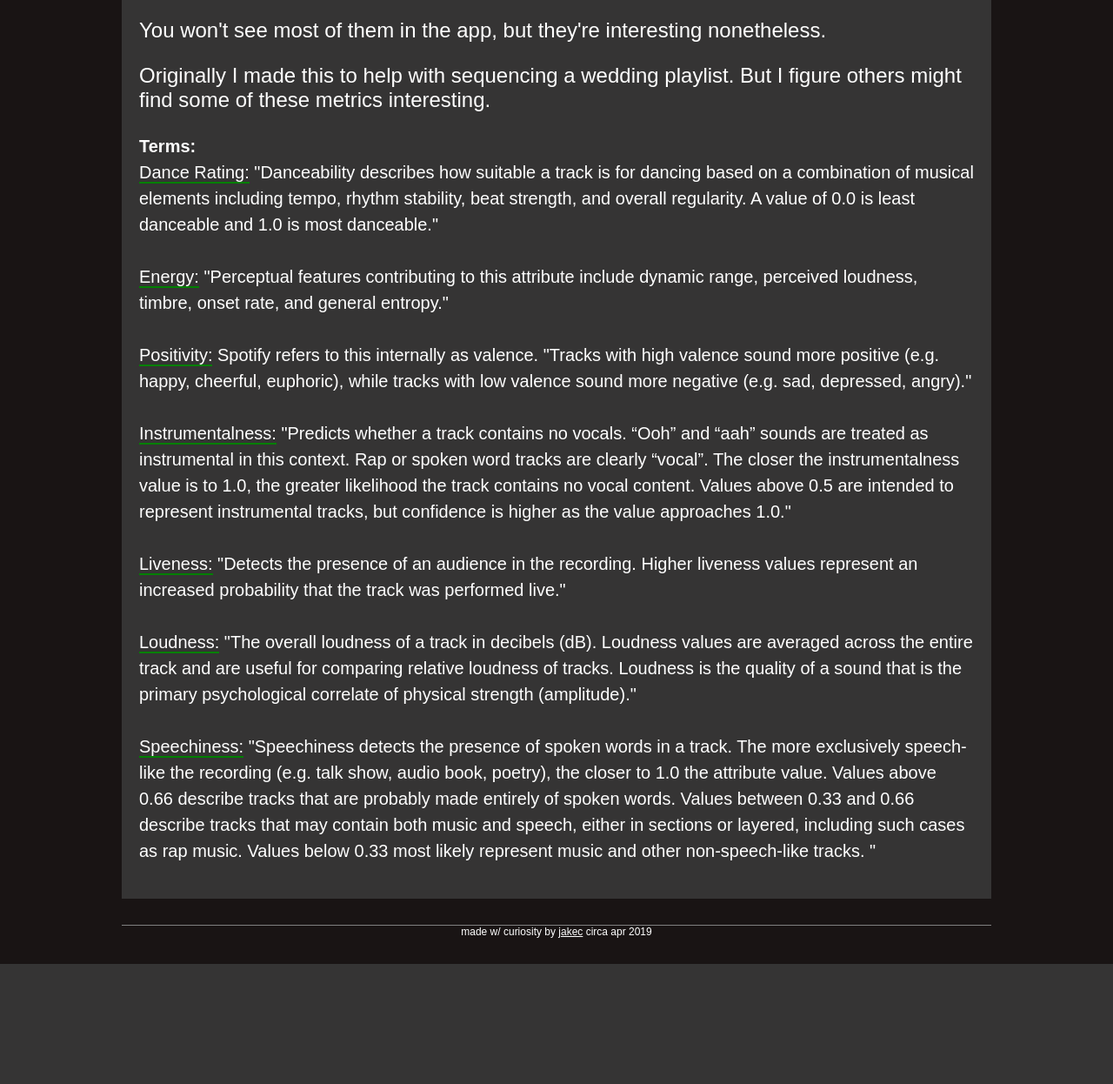
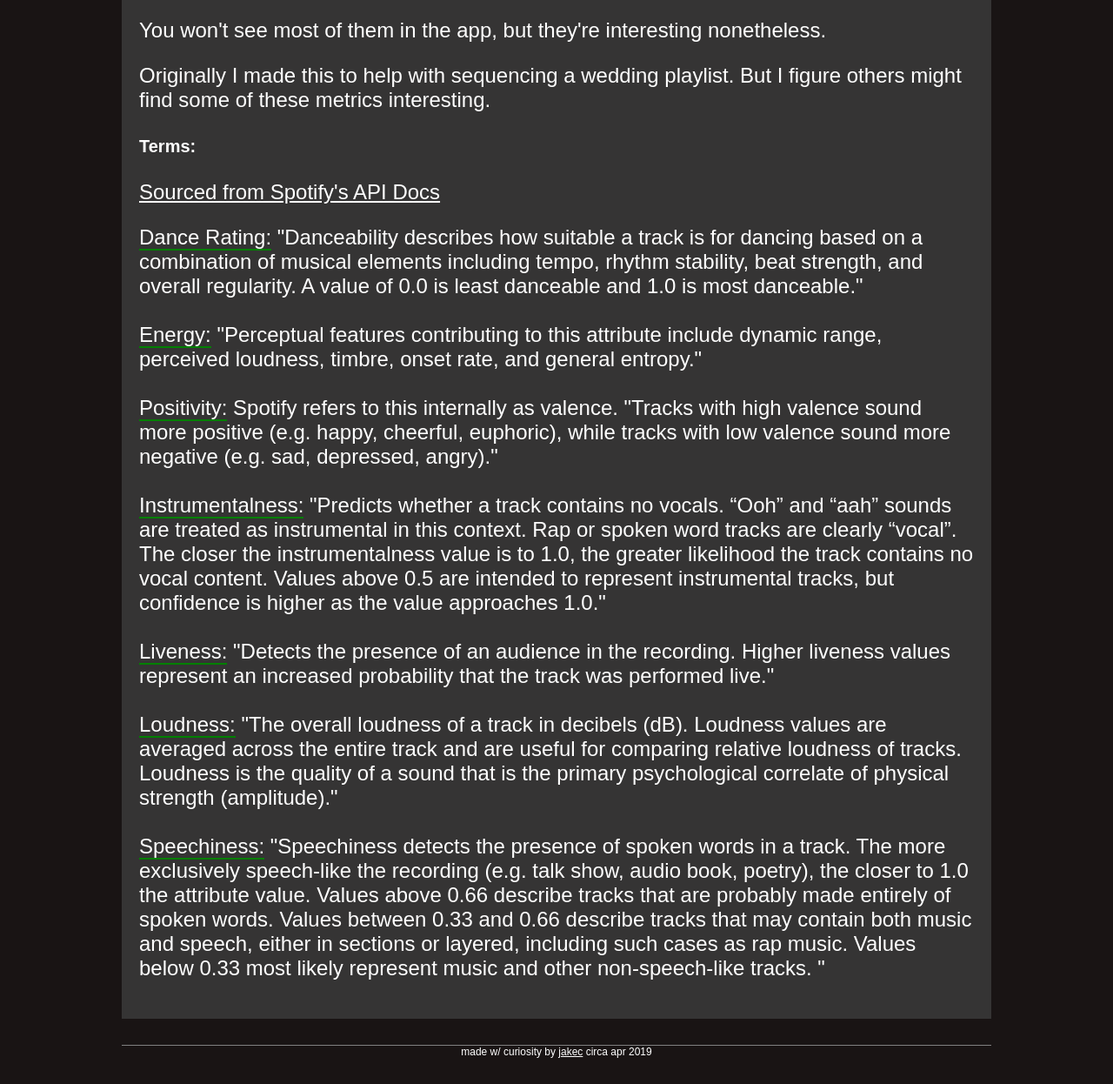
Before and after one commit to jclel/playlist_info, a Flask app: template app/templates/base.html in a window 1280 px wide. Shown: the part 391-1637 px from the top of the page at 87% size. Before the commit the page ends 1499 px from the top, so only its background shows below. Run offline with Flask 2, Linux system fonts and the light colour scheme; the template is opened without the code that fills it: most values are stand-ins (such as "Sample title", 1, 10 or a date in 2020).

Commit message:
Added reference to Spotify API docs

```diff
--- a/app/templates/base.html
+++ b/app/templates/base.html
@@ -26,6 +26,7 @@
             <p>You won't see most of them in the app, but they're interesting nonetheless.</p>
             <p>Originally I made this to help with sequencing a wedding playlist. But I figure others might find some of these metrics interesting.</p>
             <p class="terms"><b>Terms:</b><br>
+                <p><a href="https://developer.spotify.com/documentation/web-api/reference/tracks/get-audio-features/">Sourced from Spotify's API Docs</a></p>
                 <span>Dance Rating:</span> "Danceability describes how suitable a track is for dancing based on a combination of musical elements including tempo, rhythm stability, beat strength, and overall regularity. A value of 0.0 is least danceable and 1.0 is most danceable."<br><br>
                 <span>Energy:</span> "Perceptual features contributing to this attribute include dynamic range, perceived loudness, timbre, onset rate, and general entropy."<br><br>
                 <span>Positivity:</span> Spotify refers to this internally as valence. "Tracks with high valence sound more positive (e.g. happy, cheerful, euphoric), while tracks with low valence sound more negative (e.g. sad, depressed, angry)."<br><br>
```
